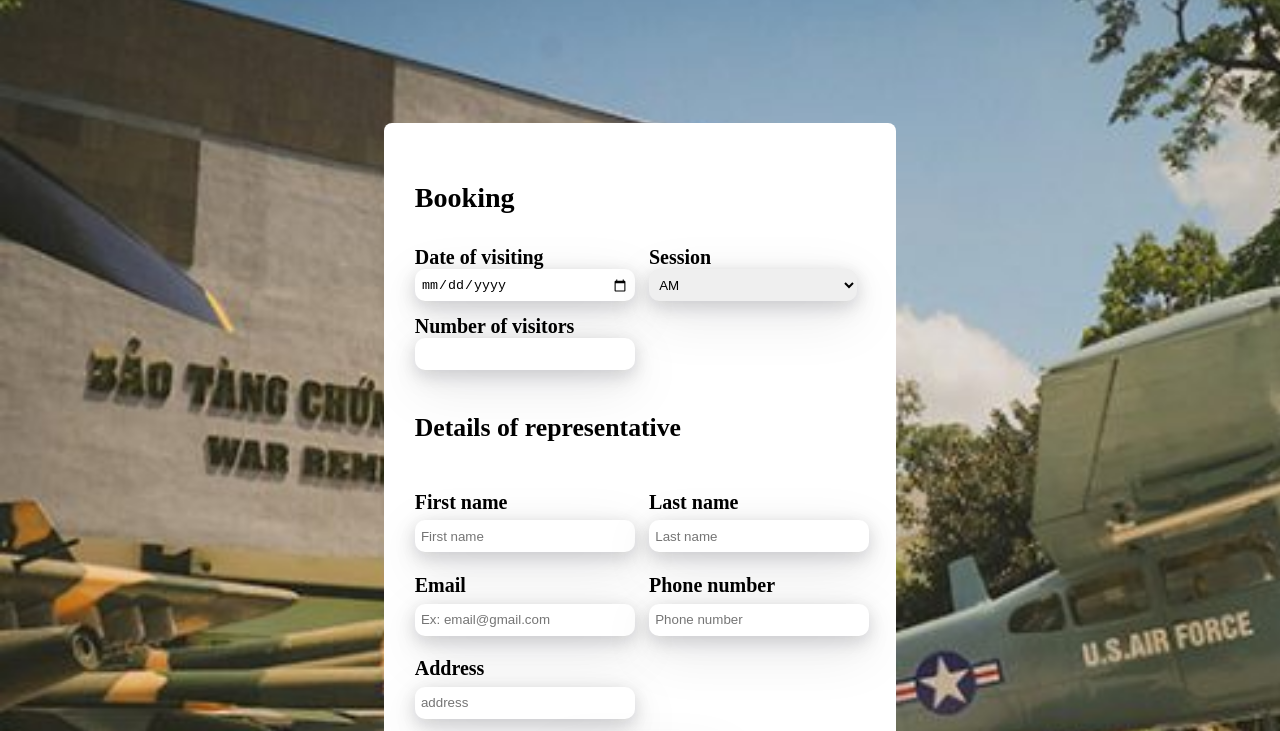
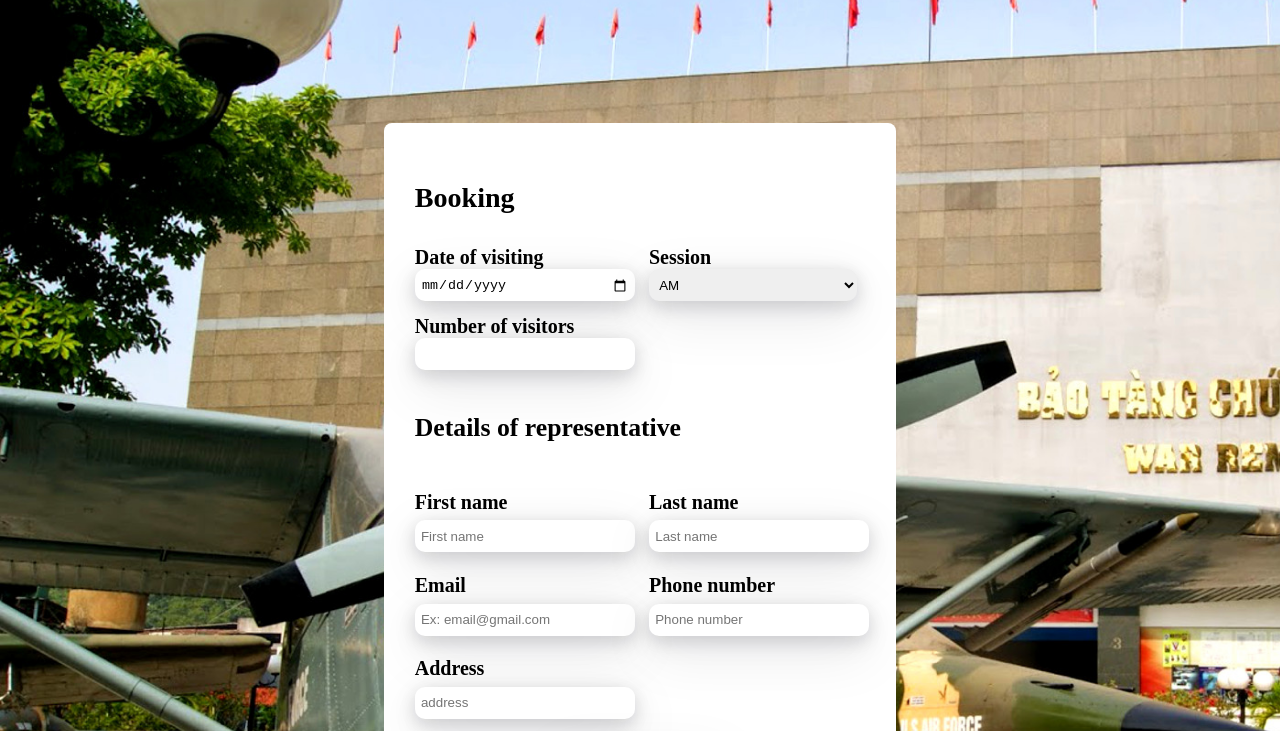
Before and after one commit to KhoiNguyen-281/warremnants, a plain HTML site: page booking.html in a window 1280 px wide. Shown: the part 69-800 px from the top of the page. Drawn offline with Linux system fonts and the light colour scheme.

Commit message:
modified booking background

```diff
--- a/booking.css
+++ b/booking.css
@@ -3,7 +3,7 @@ main {
     height: 100vh;
     justify-content: center;
     position: relative;
-    background-image: url("assets/Background booking .jpeg");
+    background-image: url("assets/Feature-war-Museum.jpeg");
     background-repeat: no-repeat;
     background-size: cover;
 }
```
Also changed, not shown: assets/Feature-war-Museum.jpeg (added).
